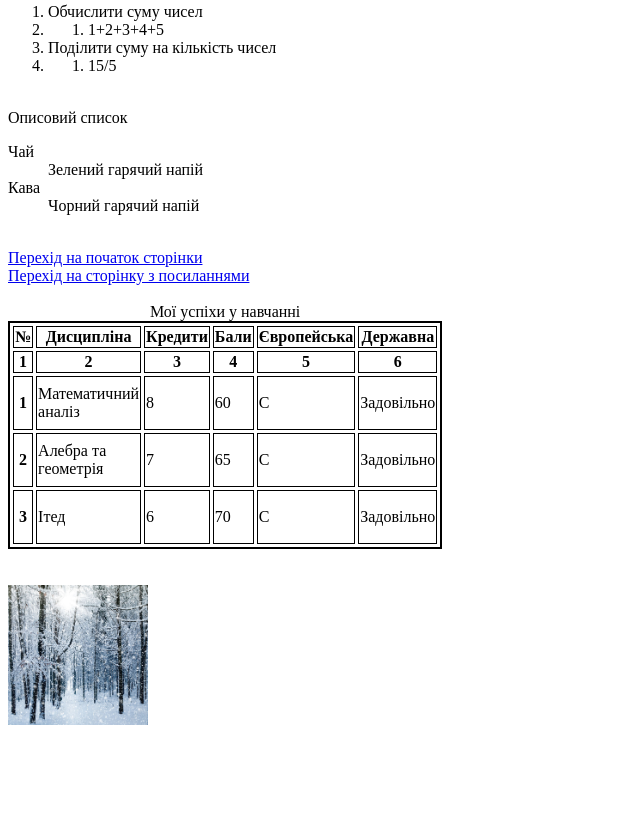
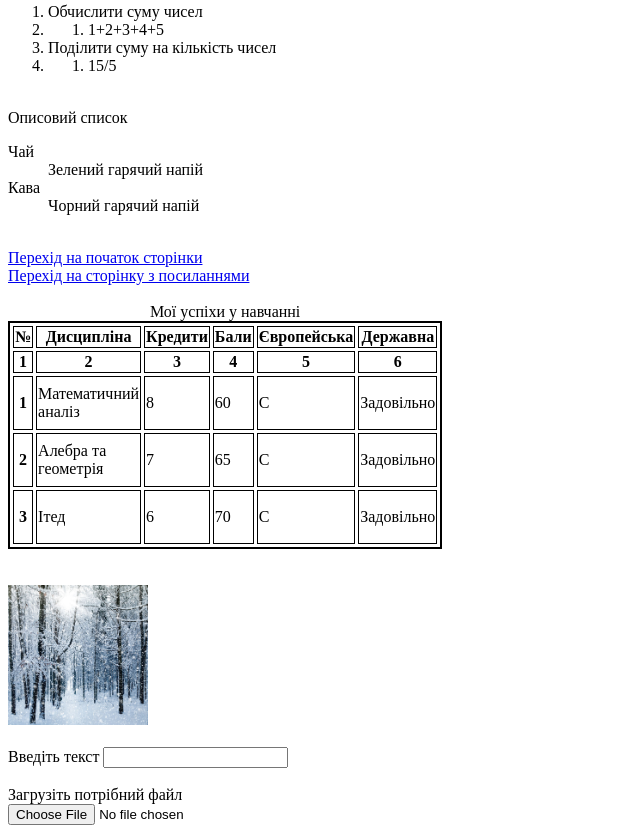
Before and after one commit to Yurii-Hubych/Web_programming_23_04, a website: page app/html/task_1_html.html in a window 1280 px wide. Shown: the part 511-1344 px from the top of the page, without its empty margins (0-640 px from the left). Before the commit the page ends 1248 px from the top, so only its background shows below. Drawn offline with Linux system fonts and the light colour scheme.

Commit message:
Лабораторні роботи

```diff
--- a/app/html/task_1_html.html
+++ b/app/html/task_1_html.html
@@ -129,5 +129,12 @@
 <br><br>
 
 <a><img width="140px", height="140px" src="../img/16797302-winter-forest.jpg"></a>
+<br><br>
+<label>Введіть текст</label>
+<input type="text" size="20">
+<br><br>
+<label>Загрузіть потрібний файл</label>
+<br>
+<input type="file" size="20">
 </body>
 </html>
```
Also changed, not shown: README.md.
